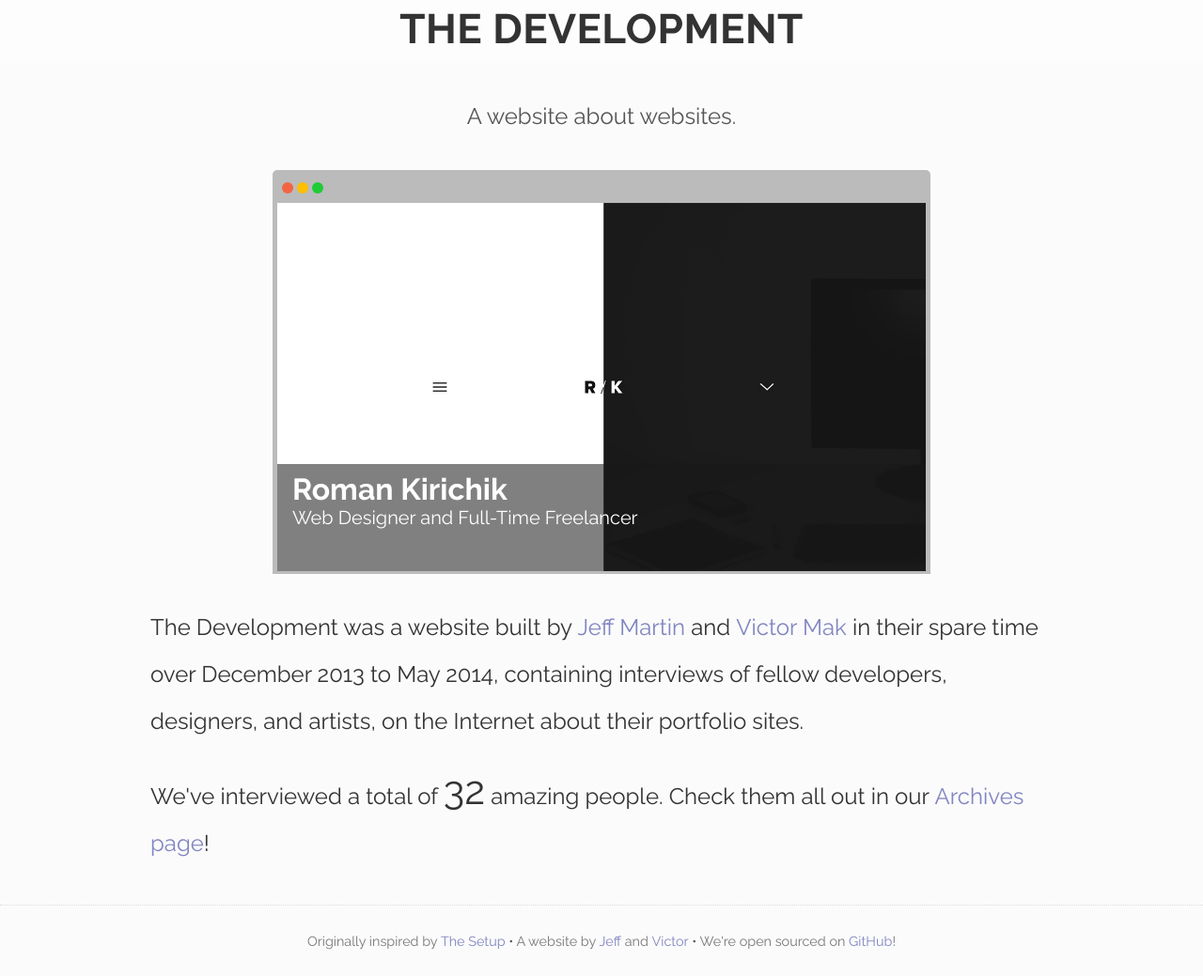
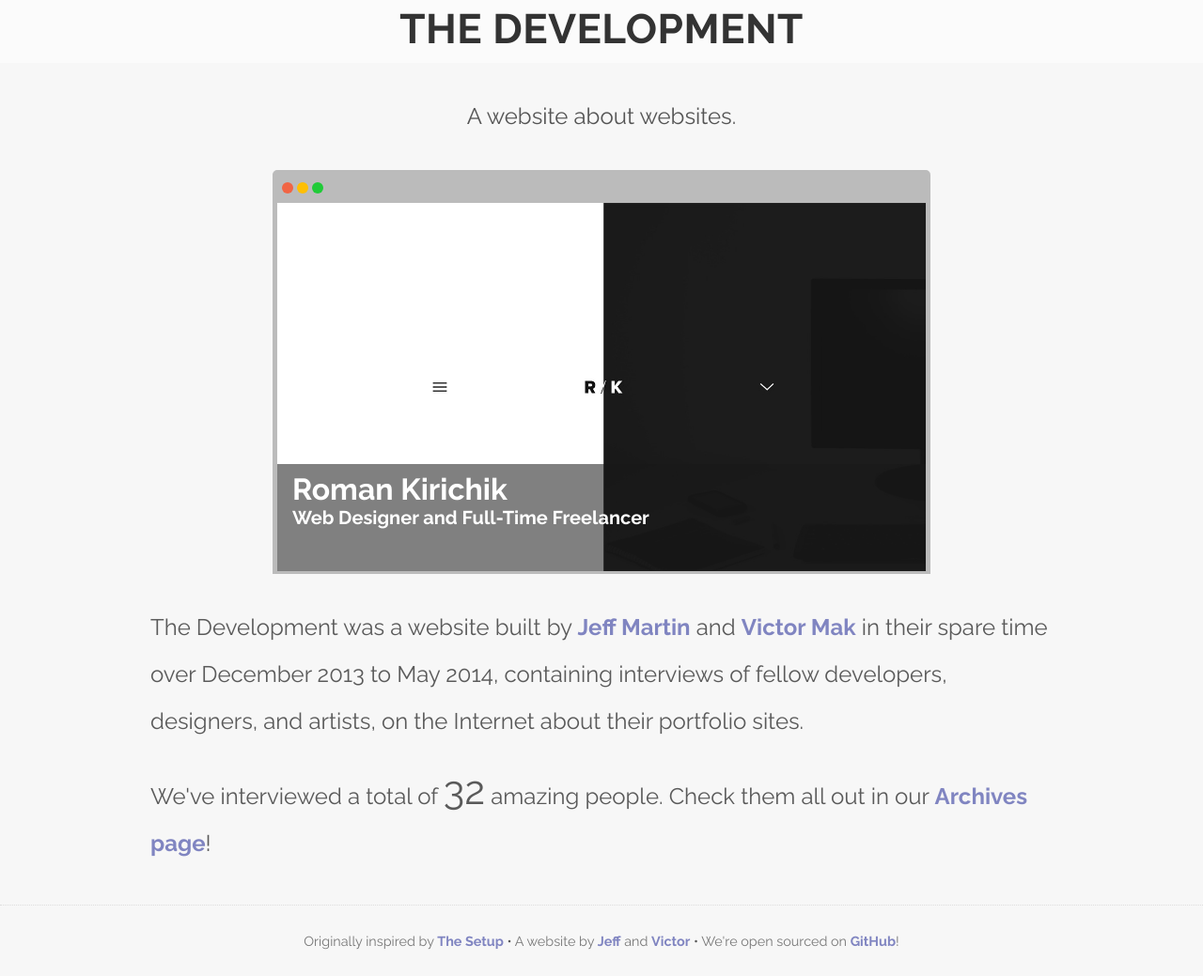
Before and after one commit to the-development/thedevelopment, a Jekyll site: the page built from index.html, in a window 1280 px wide. Shown: the whole page at 94% size. Built offline with Jekyll 4.4.1, drawn with Linux system fonts in a browser that asks for light colours; Markdown is read by kramdown in place of the engine named in the settings.

Commit message:
style tweaks and faster carousel

```diff
--- a/css/main.css
+++ b/css/main.css
@@ -16,15 +16,15 @@ html, body {
 }
 
 body {
-  color: #333;
-  background-color: #fbfbfb;
+  color: #5a5a5a;
+  background-color: #f7f7f7;
   font-family: 'Raleway', sans-serif;
   font-weight: 400;
 }
 
 a {
   color: #8085C1;
-  font-weight: 500;
+  font-weight: 600;
   text-decoration: none;
   border: none;
 }
--- a/scripts/main.js
+++ b/scripts/main.js
@@ -4,11 +4,11 @@ $(document).ready(function() {
     infinite: true,
     arrows: false,
     placeholders: true,
-    speed: 500,
+    speed: 300,
     slidesToShow: 1,
-    touchMove: false,
+    touchMove: true,
     slidesToScroll: 1,
     autoplay: true,
-    autoplaySpeed: 2000
+    autoplaySpeed: 1500
   });
 });
```
